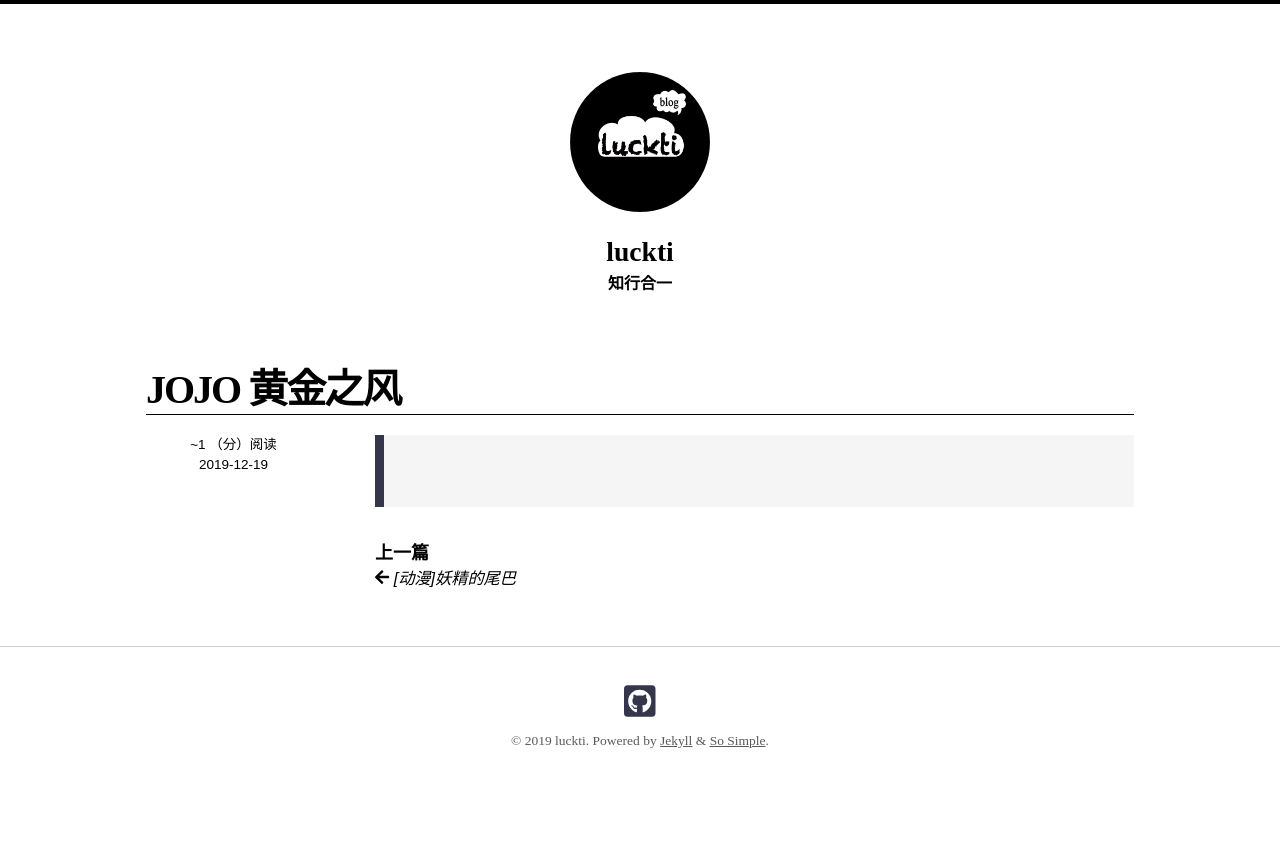
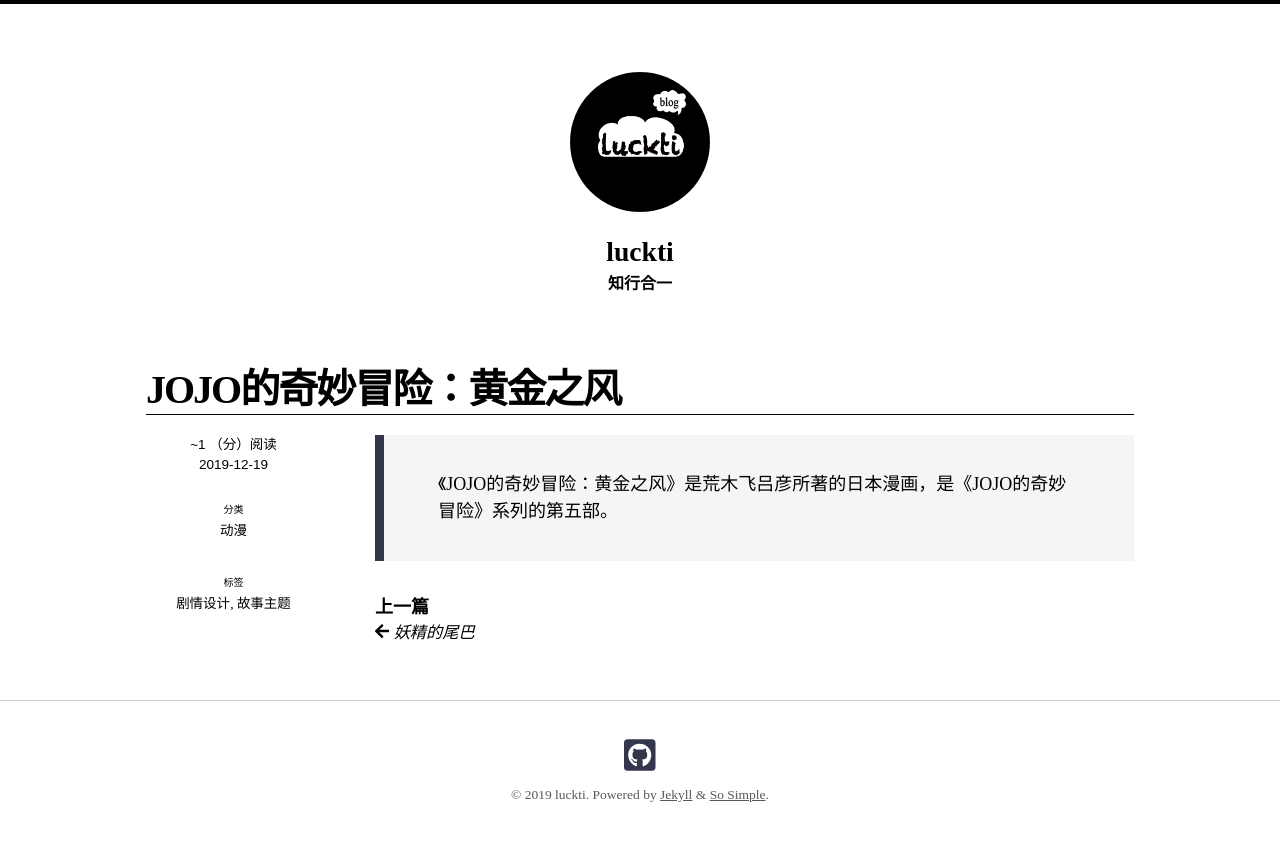
Before and after one commit to luckti/luckti.github.io, a Jekyll site: the page built from _posts/2019-12-19-JoJo-Golden-Wind.md, in a window 1280 px wide. Shown: the top 841 px of the page. Built offline with Jekyll 4.4.1, drawn with Linux system fonts in a browser that asks for light colours; nearby versions of some CDN libraries.

Commit message:
add info

```diff
--- a/_posts/2019-12-19-JoJo-Golden-Wind.md
+++ b/_posts/2019-12-19-JoJo-Golden-Wind.md
@@ -1,10 +1,13 @@
 ---
-title: "JOJO 黄金之风"
+title: "JOJO的奇妙冒险：黄金之风"
 categories:
+   - 动漫
 tags:
+   - 剧情设计
+   - 故事主题
 excerpt_separator: <!--more-->
 last_modified_at: 2019-12-19T12:30:03-08:00
 ---
->
+> 《JOJO的奇妙冒险：黄金之风》是荒木飞吕彦所著的日本漫画，是《JOJO的奇妙冒险》系列的第五部。
 
 <!--more-->
```
Also changed, not shown: _posts/2019-12-03-HTTP-Protocol.md (+3 -4 lines), _posts/2019-12-19-Fairy-Tail.md (+4 -2 lines).
